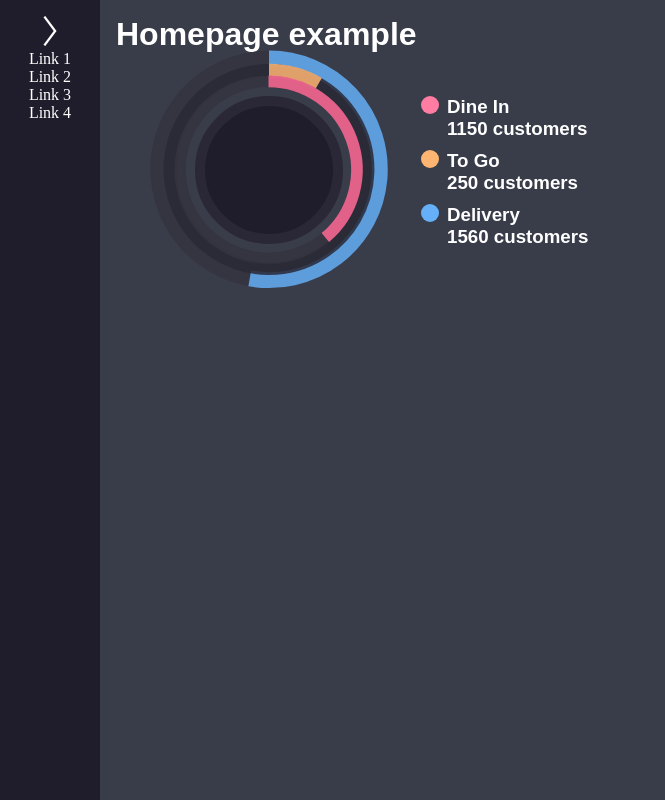
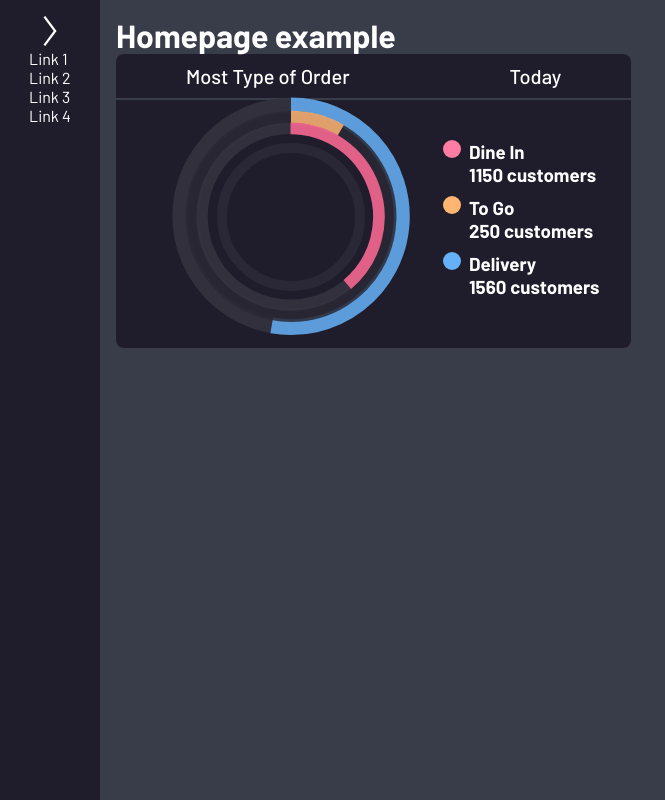
Before and after one commit to Orujhimaru/food-order-app, a React (Vite) app: page / in a window 1280 px wide. Shown: the whole page, without its empty margins (0-665 px from the left). Built offline with nearby package versions, Linux system fonts and the light colour scheme.

Commit message:
added top part

```diff
--- a/index.html
+++ b/index.html
@@ -1,10 +1,16 @@
-<!doctype html>
+<!DOCTYPE html>
 <html lang="en">
   <head>
     <meta charset="UTF-8" />
     <link rel="icon" type="image/svg+xml" href="/vite.svg" />
     <meta name="viewport" content="width=device-width, initial-scale=1.0" />
     <title>Food Order App</title>
+    <link rel="preconnect" href="https://fonts.googleapis.com" />
+    <link rel="preconnect" href="https://fonts.gstatic.com" crossorigin />
+    <link
+      href="https://fonts.googleapis.com/css2?family=Barlow:ital,wght@0,100;0,200;0,300;0,400;0,500;0,600;0,700;0,800;0,900;1,100;1,200;1,300;1,400;1,500;1,600;1,700;1,800;1,900&family=Inter:wght@700&family=Poppins:ital,wght@0,100;0,200;0,300;0,400;0,500;0,600;0,700;0,800;0,900;1,100;1,200;1,300;1,400;1,500;1,600;1,700;1,800;1,900&family=Sora:wght@100..800&display=swap"
+      rel="stylesheet"
+    />
   </head>
   <body>
     <div id="root"></div>
--- a/src/components/CircularReport/CircularReport.jsx
+++ b/src/components/CircularReport/CircularReport.jsx
@@ -4,6 +4,11 @@
 
 export default function CircularReport({ delivery, toGo, dineIn }) {
   return (
+    <div className="circular-report-column">
+      <div className="circular-report-header">
+        Most Type of Order
+        <div className="report-filter-btn">Today</div>
+      </div>
       <div className="circular-report-container">
         <CircularReportAnimation
           delivery={delivery}
@@ -34,5 +39,6 @@
           </div>
         </div>
       </div>
+    </div>
   );
 }
--- a/src/components/CircularReport/CircularReport.scss
+++ b/src/components/CircularReport/CircularReport.scss
@@ -1,11 +1,34 @@
+@import "src/index.scss";
+
+.circular-report-column {
+  display: flex;
+  flex-direction: column;
+  width: max-content;
+  background-color: #1f1d2b;
+  border-radius: 8px;
+  padding: 10px 0px;
+}
+
+.circular-report-header {
+  display: flex;
+  justify-content: space-around;
+  gap: 20px;
+  border-bottom: #393c49 2px solid;
+  padding-bottom: 10px;
+  font-size: 20px;
+  font-weight: 500;
+}
+
 .circular-report-container {
+  background-color: #1f1d2b;
   width: max-content;
   display: flex;
   flex-direction: row;
   justify-content: center;
   align-items: center;
-  padding: 10px;
+  padding: 10px 32px;
   gap: 10px;
+  border-radius: 8px;
 }
 
 .order-stats {
--- a/src/components/CircularReport/CircularReportAnimation/CircularReportAnimation.jsx
+++ b/src/components/CircularReport/CircularReportAnimation/CircularReportAnimation.jsx
@@ -1,5 +1,4 @@
 import { useEffect, useState, useRef } from "react";
-import ApexCharts from "apexcharts";
 import "./CircularReportAnimation.scss";
 import Chart from "react-apexcharts";
 
--- a/src/index.scss
+++ b/src/index.scss
@@ -1,9 +1,10 @@
-@import "./styles/abstracts/index";
+@import "./styles/abstracts/_index";
 
 * {
   box-sizing: border-box;
   margin: 0;
   padding: 0;
+  font-family: $primary-font;
 }
 
 a {
--- a/src/styles/abstracts/_variables.scss
+++ b/src/styles/abstracts/_variables.scss
@@ -1,9 +1,10 @@
-$primary-bg: #393C49;
-$secondary-bg: #1F1D2B;
-$accent-color: #EA7C69;
+$primary-bg: #393c49;
+$secondary-bg: #1f1d2b;
+$accent-color: #ea7c69;
 $primary-font-color: #fff;
+$primary-font: "Barlow", sans-serif;
 
-$button-shadow: 0 8px 24px #eb7d6a32, 0 0 8px #EA7C69;
+$button-shadow: 0 8px 24px #eb7d6a32, 0 0 8px #ea7c69;
 
 $linear-color: linear-gradient(
   to bottom right,
@@ -11,5 +12,3 @@
   rgba(237, 145, 167, 1),
   rgba(241, 169, 96, 1)
 );
-
-$primary-font: "Outfit", sans-serif;
```
Lines whose indentation alone changed are shown as unchanged.
